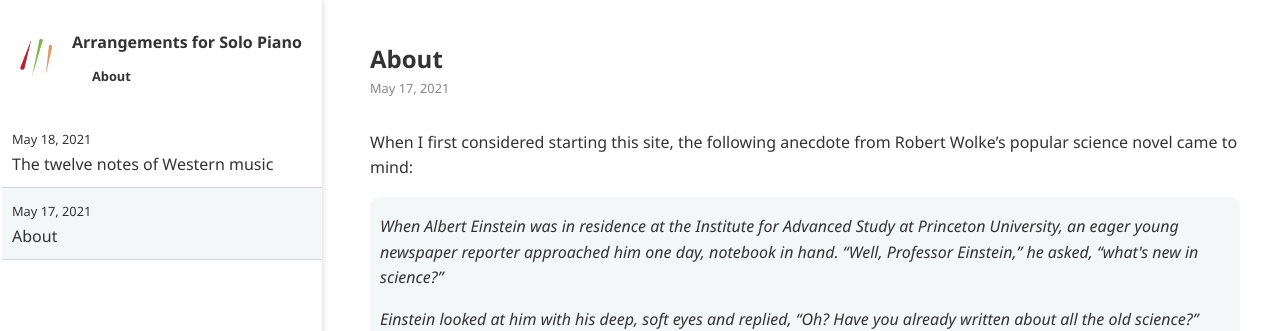
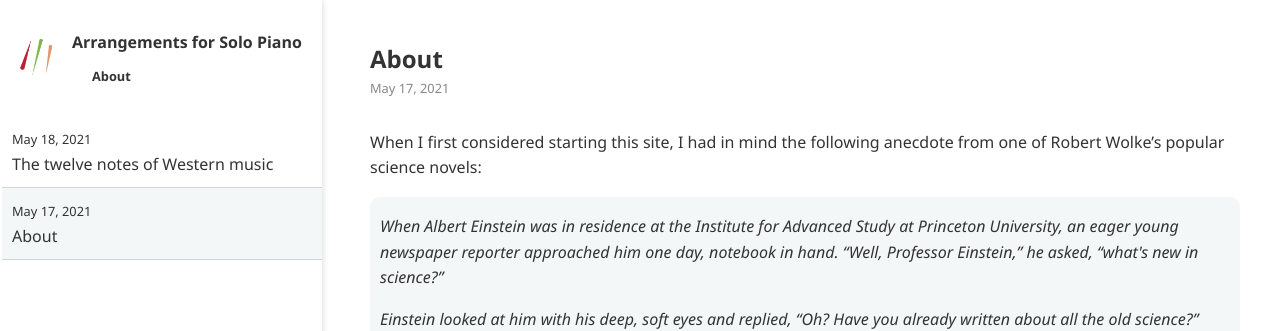
Before and after one commit to ansyblenetwork/arrpiano, a Jekyll site: the page built from _posts/2021-05-17-about.md, in a window 1280 px wide and 954 px high. Shown: the top 331 px of the window. Built offline with Jekyll 4.4.1, drawn with Linux system fonts in a browser that asks for light colours.

Commit message:
Update 2021-05-17-about.md

```diff
--- a/_posts/2021-05-17-about.md
+++ b/_posts/2021-05-17-about.md
@@ -2,7 +2,7 @@
 title: "About"
 ---
 
-When I first considered starting this site, the following anecdote from Robert Wolke's popular science novel came to mind:
+When I first considered starting this site, I had in mind the following anecdote from one of Robert Wolke's popular science novels:
 
 <div class="media">
 <p>When Albert Einstein was in residence at the Institute for Advanced Study at Princeton University, an eager young newspaper reporter approached him one day, notebook in hand. “Well, Professor Einstein,” he asked, “what's new in science?”</p>
```
